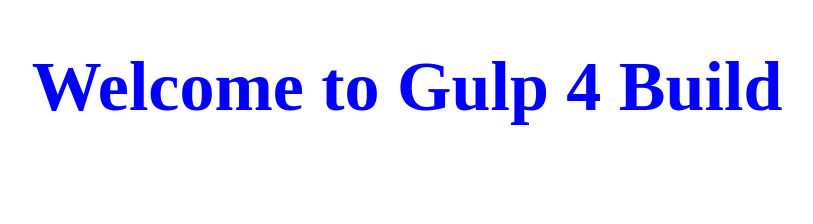
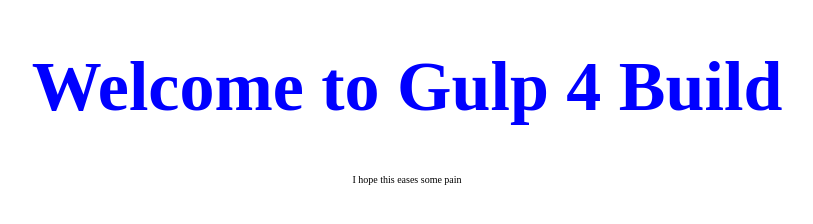
Before and after one commit to Alfredoeb9/gulpv4, a website: page src/index.html in a window 1280 px wide. Shown: the whole page, without its empty margins (233-1046 px from the left). Drawn offline with Linux system fonts and the light colour scheme.

Commit message:
added paragraph in top section

```diff
--- a/src/index.html
+++ b/src/index.html
@@ -10,6 +10,7 @@
 <body>
   <section class="top">
     <h1 class="heading">Welcome to Gulp 4 Build</h1>
+    <p>I hope this eases some pain</p>
   </section>
   <!--  build:js  -->
   <script src="js/index.js"></script>
```
